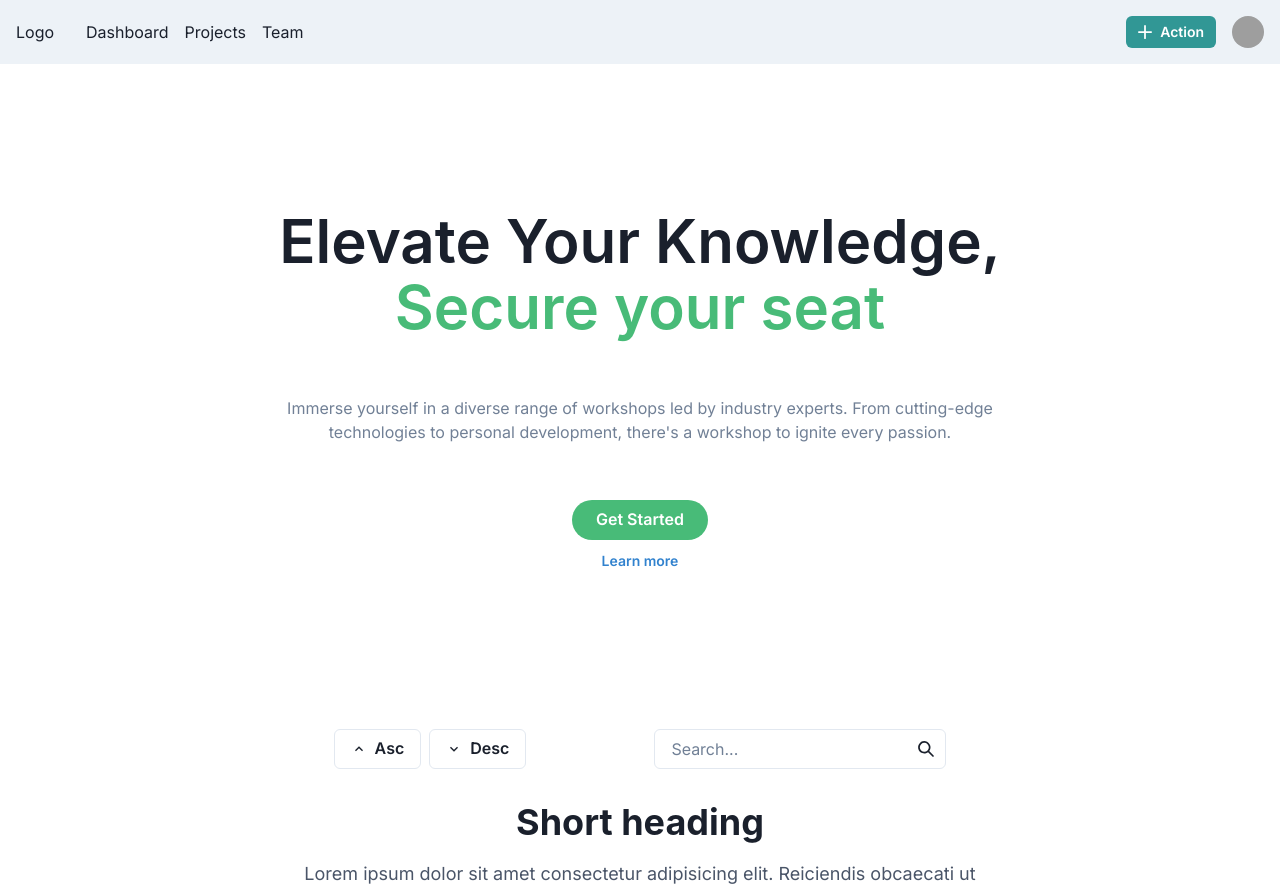
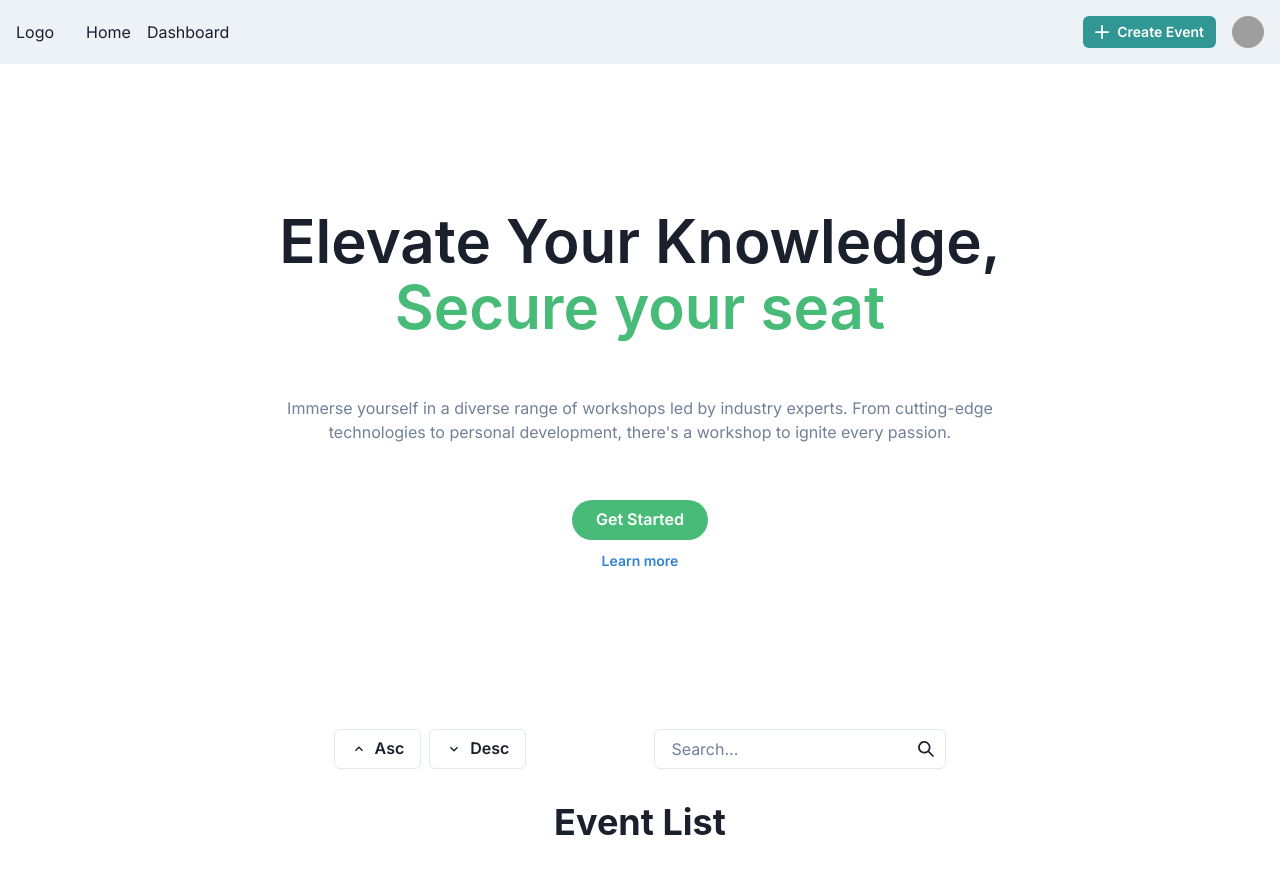
Before and after one commit to AchmadAth/minproj-purwadhika, a Next.js app in the folder apps/web/: page /home in a window 1280 px wide. Shown: the top 890 px of the page. Built offline with nearby package versions, Linux system fonts and the light colour scheme; grey boxes are pictures that could not be loaded.

Commit message:
fix: navbar

```diff
--- a/apps/web/src/app/components/Home.js
+++ b/apps/web/src/app/components/Home.js
@@ -17,7 +17,7 @@ import SearchBar from './SearchBar';
 import SortingComponent from './Sorting';
 import ListEvent from './ListEvent';
 
-export default function CallToActionWithAnnotation() {
+export default function HomePage() {
   return (
     <>
       <Container maxW={'3xl'}>
--- a/apps/web/src/app/components/ListEvent.js
+++ b/apps/web/src/app/components/ListEvent.js
@@ -61,12 +61,8 @@ export default function ListEvent() {
     <Box p={4}>
       <Stack spacing={4} as={Container} maxW={'3xl'} textAlign={'center'}>
         <Heading fontSize={{ base: '2xl', sm: '4xl' }} fontWeight={'bold'}>
-          Short heading
+          Event List
         </Heading>
-        <Text color={'gray.600'} fontSize={{ base: 'sm', sm: 'lg' }}>
-          Lorem ipsum dolor sit amet consectetur adipisicing elit. Reiciendis
-          obcaecati ut cupiditate pariatur, dignissimos, placeat amet officiis.
-        </Text>
       </Stack>
 
       <Container maxW={'5xl'} mt={12}>
--- a/apps/web/src/app/components/Navbar.js
+++ b/apps/web/src/app/components/Navbar.js
@@ -16,11 +16,16 @@ import {
   useDisclosure,
   useColorModeValue,
   Stack,
+  Link,
 } from '@chakra-ui/react';
 import { HamburgerIcon, CloseIcon, AddIcon } from '@chakra-ui/icons';
 import { React, createElement } from 'react';
 
-const Links = ['Dashboard', 'Projects', 'Team'];
+const Links = [
+  { name: 'Home', href: '/home' },
+  { name: 'Dashboard', href: '/dashboard' },
+  'Team',
+];
 
 const NavLink = (props) => {
   const { children } = props;
@@ -63,7 +68,9 @@ export default function NavBar() {
               display={{ base: 'none', md: 'flex' }}
             >
               {Links.map((link) => (
-                <NavLink key={link}>{link}</NavLink>
+                <Link key={link.name} href={link.href}>
+                  {link.name}
+                </Link>
               ))}
             </HStack>
           </HStack>
@@ -75,7 +82,7 @@ export default function NavBar() {
               mr={4}
               leftIcon={<AddIcon />}
             >
-              Action
+              <Link href="/dashboard">Create Event</Link>
             </Button>
             <Menu>
               <MenuButton
--- a/apps/web/src/app/createEvent/page.js
+++ b/apps/web/src/app/createEvent/page.js
@@ -1 +1,3 @@
-<Text>Create Event</Text>;
+export default function CreateEvent() {
+  return <div>/ Create Event</div>;
+}
--- a/apps/web/src/app/dashboard/page.js
+++ b/apps/web/src/app/dashboard/page.js
@@ -1 +1,3 @@
-<Text>Dashboard</Text>;
+export default function Dashboard() {
+  return <div>/dashboard</div>;
+}
--- a/apps/web/src/app/home/page.js
+++ b/apps/web/src/app/home/page.js
@@ -1,5 +1,5 @@
 import HomePage from '../components/Home';
 
-export default function Teams() {
+export default function Home() {
   return <HomePage />;
 }
--- a/apps/web/src/app/layout.js
+++ b/apps/web/src/app/layout.js
@@ -3,6 +3,7 @@ import './globals.css';
 import { ChakraProvider } from '@chakra-ui/react';
 import NavBar from './components/Navbar';
 import Footer from './components/Footer';
+import Navbar from './components/Navbar';
 
 const inter = Inter({ subsets: ['latin'] });
 
--- a/apps/web/src/app/login/page.js
+++ b/apps/web/src/app/login/page.js
@@ -1 +1,3 @@
-<Text>Login</Text>;
+export default function Login() {
+  return <div>/Login</div>;
+}
--- a/apps/web/src/app/register/page.js
+++ b/apps/web/src/app/register/page.js
@@ -1 +1,3 @@
-<Text>Register</Text>;
+export default function Register() {
+  return <div>/Register</div>;
+}
--- a/apps/web/src/app/review/page.js
+++ b/apps/web/src/app/review/page.js
@@ -1 +1,3 @@
-<Text>review</Text>;
+export default function Review() {
+  return <div>/Review</div>;
+}
--- a/apps/web/src/app/transaction/page.js
+++ b/apps/web/src/app/transaction/page.js
@@ -1 +1,3 @@
-<Text>Transaction</Text>;
+export default function Transaction() {
+  return <div>/Transaction</div>;
+}
```
